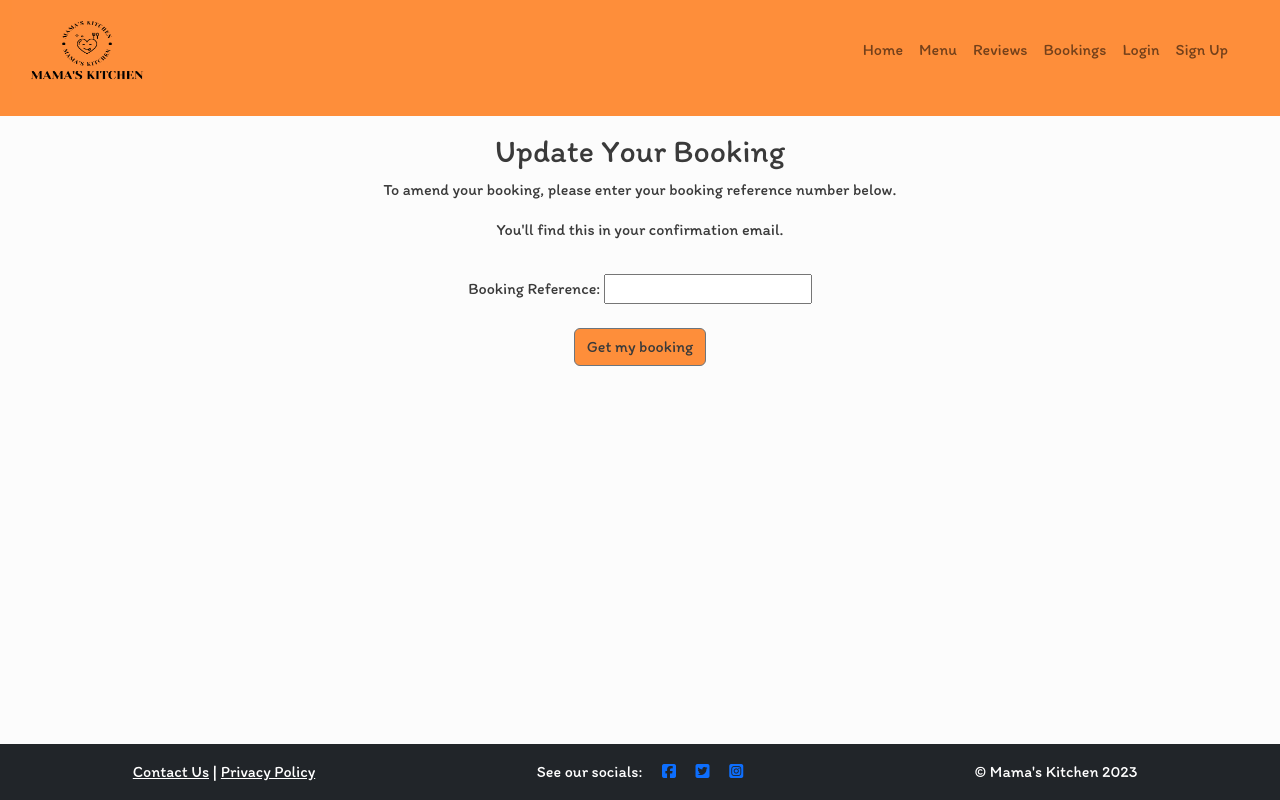
After one commit to Roybin0/mamaskitchen00, a Django app: page /edit-booking in a window 1280 px wide. The commit adds this page. Run offline with Django 3.2, Linux system fonts and the light colour scheme; some libraries are stand-ins or nearby versions; some web fonts are replaced.

Commit message:
Add function and templates to edit booking

```diff
--- a/bookings/views.py
+++ b/bookings/views.py
@@ -1,4 +1,4 @@
-from django.shortcuts import render
+from django.shortcuts import render, redirect, get_object_or_404
 from django.views import generic
 from django.http import HttpResponseRedirect
 from django.contrib import messages
@@ -44,3 +44,19 @@ def isSpaceAvailable(date, time):
         seatsTaken = seatsTaken + booking.party_size
     availableSeats = maxSeats - seatsTaken
     return availableSeats
+
+
+def enter_ref_edit(request):
+    return render(request, 'edit-booking-ref.html')
+
+
+def edit_booking(request, booking_ref):
+    booking = get_object_or_404(Booking, booking_ref=booking_ref)
+    if request.method == 'POST':
+        form = BookingForm(request.POST, instance=booking)
+        if form.is_valid():
+            form.save()
+            return redirect('home')
+    else:
+        form = BookingForm(instance=booking)
+    return render(request, 'edit-booking.html', {'edit_form': form})
--- a/mamaskitchen/urls.py
+++ b/mamaskitchen/urls.py
@@ -25,5 +25,8 @@ urlpatterns = [
     path("", views.home, name='home'),
     path('booking/', include("bookings.urls"), name='booking'),
     path('thanks/', views.thankyou, name='thankyou'),
+    path('edit-booking', views.enter_ref_edit, name='enter_ref_edit'),
+    path('edit-booking/<booking_ref>',
+         views.edit_booking, name='edit-booking'),
     path('accounts/', include('allauth.urls')),
 ]
--- a/templates/base.html
+++ b/templates/base.html
@@ -66,22 +66,22 @@
                                     </a>
                                     <ul class="dropdown-menu bg-dropdown-menu">
                                         <li><a class="dropdown-item" href="{% url 'booking' %}">New Booking</a></li>
-                                        <li><a class="dropdown-item" href="#">Edit Booking</a></li>
+                                        <li><a class="dropdown-item" href="{% url 'enter_ref_edit' %}">Edit Booking</a></li>
                                         <li><a class="dropdown-item" href="#">Cancel Booking</a></li>
                                     </ul>
                                 </li>
                                 <li class="nav-item">
-                                    <a class="nav-link" href="#">Logout</a>
+                                    <a class="nav-link" href="{% url 'account_logout' %}">Logout</a>
                                 </li>
                                 {% else %}
                                 <li class="nav-item">
                                     <a class="nav-link" href="{% url 'booking' %}">Bookings</a>
                                 </li>
                                 <li class="nav-item">
-                                    <a class="nav-link" href="#">Login</a>
+                                    <a class="nav-link" href="{% url 'account_login' %}">Login</a>
                                 </li>
                                 <li class="nav-item">
-                                    <a class="nav-link" href="#">Sign Up</a>
+                                    <a class="nav-link" href="{% url 'account_signup' %}">Sign Up</a>
                                 </li>
                                 {% endif %}
                             </ul>
--- /dev/null
+++ b/templates/edit-booking-ref.html
@@ -0,0 +1,26 @@
+{% extends "base.html" %}
+{% block content %}
+
+<section id="enter-booking-ref" class="container-fluid">
+    <div class="row pt-3">
+        <div class="col-12 col-md-8 offset-md-2 text-center">
+            <h2>Update Your Booking</h2>
+            <p>To amend your booking, please enter your booking reference number below.</p>
+            <p>You'll find this in your confirmation email.</p>
+        </div>
+        <div class="center-form mx-auto p-3">
+            <form onsubmit="window.open('/edit-booking/' + booking_ref.value)" class="needs-validation text-center">
+                <label for="booking_ref">Booking Reference:</label>
+                <input type="number" id="booking_ref" name="booking_ref" minlength="8" maxlength="8">
+                <div class="form-row text-center pt-3">
+                    <div class="col-12 p-2">
+                        <button type="submit" class="btn btn-secondary dark-text">Get my booking</button>
+                    </div>
+                </div>
+            </form>
+        </div>
+
+    </div>
+</section>
+
+{% endblock content %}
```
Also changed, not shown: templates/edit-booking.html (added, +37 -0 lines), bookings/urls.py (line endings or trailing spaces).
